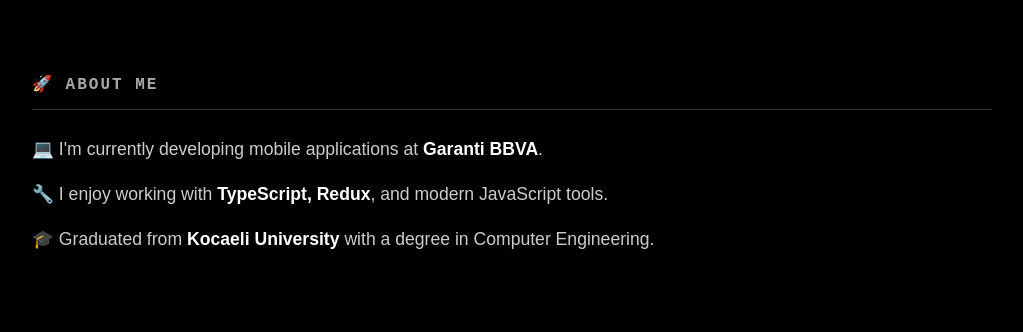
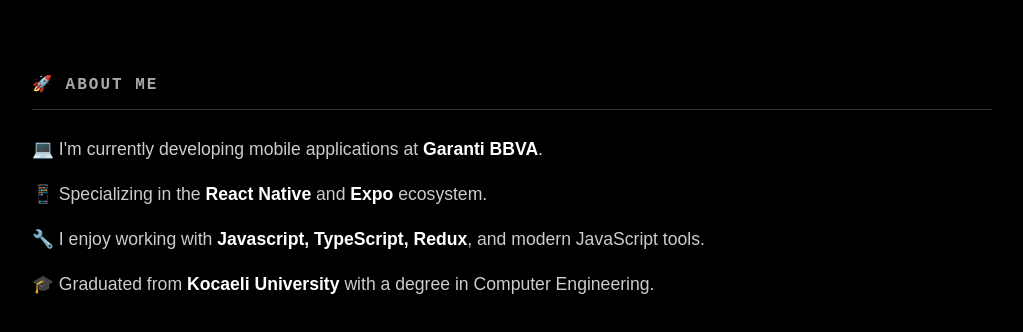
Before and after one commit to alierensevinc/alierensevinc.github.io, a plain HTML site: page index.html in a window 1280 px wide. Shown: the part 764-1096 px from the top of the page, without its empty margins (128-1151 px from the left). Drawn offline with Linux system fonts and the light colour scheme.

Commit message:
Update about me section in index.html

```diff
--- a/index.html
+++ b/index.html
@@ -232,7 +232,8 @@
             <h3>🚀 About Me</h3>
             <div class="about-me">
                 <p>💻 I'm currently developing mobile applications at <strong>Garanti BBVA</strong>.</p>
-                <p>🔧 I enjoy working with <strong>TypeScript, Redux</strong>, and modern JavaScript tools.</p>
+                <p>📱 Specializing in the <strong>React Native</strong> and <strong>Expo</strong> ecosystem. </p>
+                <p>🔧 I enjoy working with <strong>Javascript, TypeScript, Redux</strong>, and modern JavaScript tools.</p>
                 <p>🎓 Graduated from <strong>Kocaeli University</strong> with a degree in Computer Engineering.</p>
             </div>
         </section>
```
